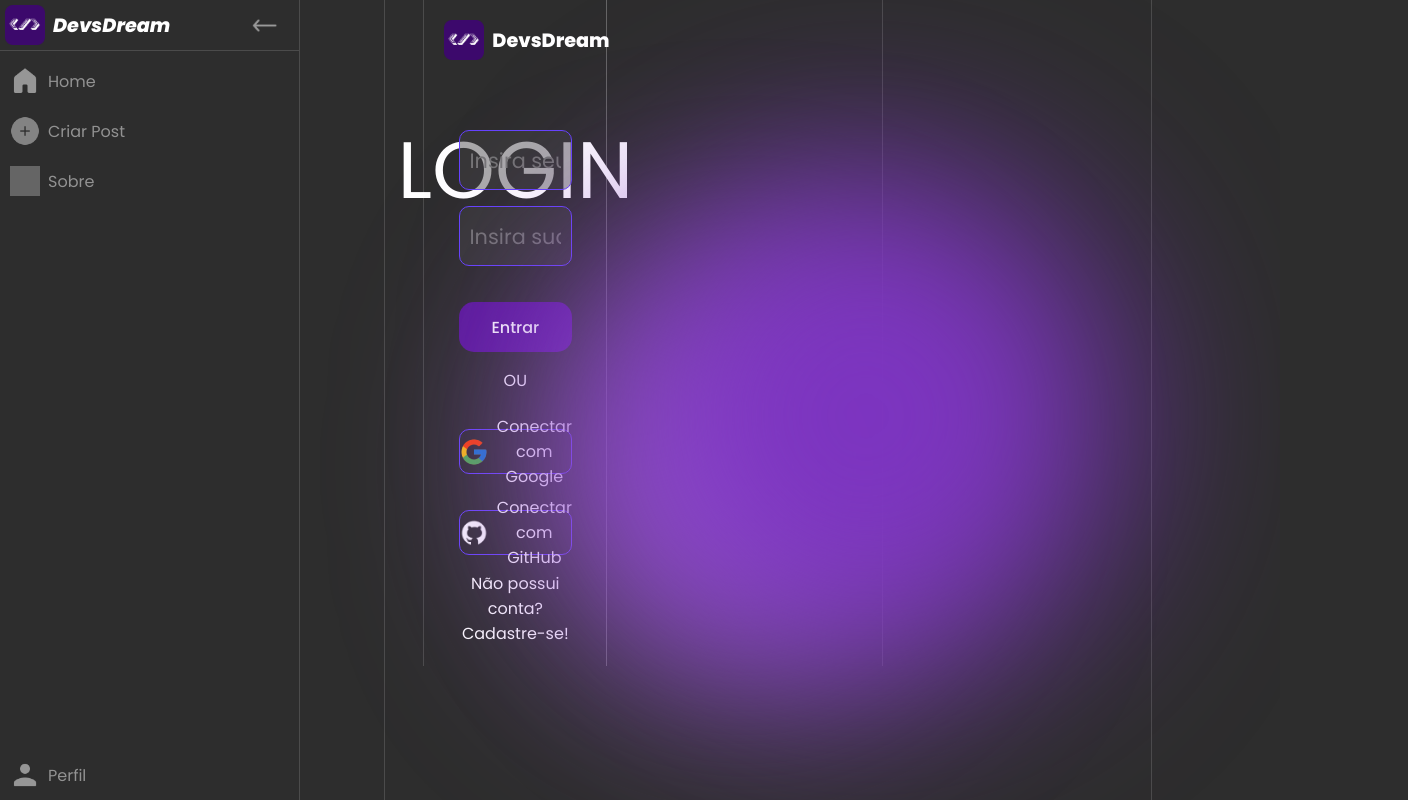
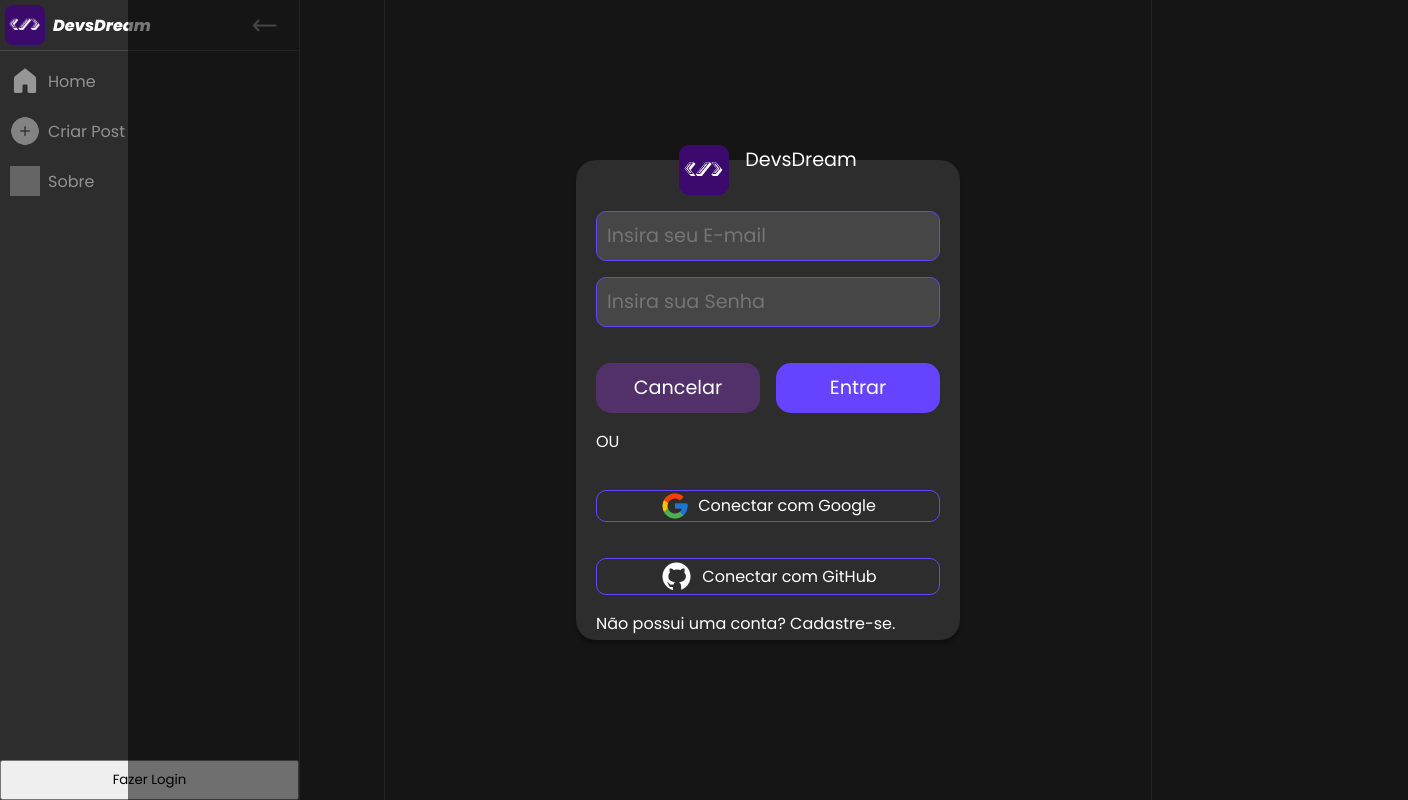
Before and after one commit to JoaoPedroLourenco/DevsDream, a React (Vite) app: page /login in a window 1280 px wide. Shown: the whole page, 1408 px wide, since content can reach past the window. Built offline with nearby package versions, Linux system fonts and the light colour scheme; grey boxes are pictures that could not be loaded.

Commit message:
pop up de login criado e atualização na página de sobre

```diff
--- a/index.html
+++ b/index.html
@@ -2,12 +2,12 @@
 <html lang="en">
   <head>
     <meta charset="UTF-8" />
-    <link rel="icon" type="image/svg+xml" href="/vite.svg" />
     <meta name="viewport" content="width=device-width, initial-scale=1.0" />
     <link rel="preconnect" href="https://fonts.googleapis.com">
     <link rel="preconnect" href="https://fonts.gstatic.com" crossorigin>
     <link href="https://fonts.googleapis.com/css2?family=Poppins:ital,wght@0,100;0,200;0,300;0,400;0,500;0,600;0,700;0,800;0,900;1,100;1,200;1,300;1,400;1,500;1,600;1,700;1,800;1,900&display=swap" rel="stylesheet">
-    <title>Vite + React</title>
+    <link rel="shortcut icon" href="./src/assets/imgs/favicon.ico" type="image/x-icon">
+    <title>DevsDream</title>
   </head>
   <body>
     <div id="root"></div>
--- a/src/components/SideBar.css
+++ b/src/components/SideBar.css
@@ -105,6 +105,11 @@
     opacity: .5;
 }
 
+nav ul li button{
+    width: 100%;
+    height: 40px;
+}
+
 nav ul li p{
     color: var(--brancoTransparenteTexto);
 }
@@ -119,3 +124,9 @@
     border-right: 3px solid var(--roxo);
     transition: 0s;
 }
+
+@media (max-width: 1200px) {
+    nav{
+        width: 10%;
+    }
+}
--- a/src/components/SideBar.jsx
+++ b/src/components/SideBar.jsx
@@ -14,8 +14,20 @@
 
 import { NavLink } from "react-router-dom";
 
+import Login from "../routes/Login/Login";
+
 const SideBar = () => {
   const [hideSideBar, setHideSideBar] = useState(false);
+
+  const [loginPopUp, setLoginPopUp] = useState(false);
+
+  const openLoginPopUp = () => {
+    setLoginPopUp(!loginPopUp);
+  };
+
+  const evitarFechamento = (e) => {
+    e.stopPropagation();
+  };
 
   const handleClick = () => {
     setHideSideBar(!hideSideBar);
@@ -66,10 +78,10 @@
       <div className="perfil">
         <ul>
           <li>
-            <NavLink to="/perfil">
-              <img src={user} alt="perfil" />
-              <p style={{ display: hideSideBar ? "none" : "block" }}>Perfil</p>
-            </NavLink>
+            <button onClick={openLoginPopUp}>
+              Fazer Login
+              {loginPopUp && <Login />}
+            </button>
           </li>
         </ul>
       </div>
--- a/src/routes/Login/Login.css
+++ /dev/null
@@ -1,146 +0,0 @@
-.containerFormLogin{
-    width: 40%;
-    height: auto;
-    display: flex;
-    flex-direction: column;
-    align-items: center;
-    padding: 20px;
-    color: white;
-    border-right: 1px solid rgba(255, 255, 255, 0.267);
-}
-
-.containerFormLogin h1{
-    text-align: center;
-    font-size:  5em;
-    text-transform: uppercase;
-    font-weight: 400;
-    margin-top: 50px;
-    margin-bottom: -100px;
-}
-
-.containerFormLogin .logo{
-    width: 100%;
-    display: flex;
-    align-items: center;
-    gap: .5em;
-}
-
-.logo p{
-    font-size: 1.2em;
-    font-weight: 800;
-}
-
-.containerFormLogin form{
-    width: 80%;
-    height: 100%;
-    display: flex;
-    flex-direction: column;
-    justify-content: center;
-    gap: 1em;
-    text-align: center;
-
-}
-
-form input{
-    background: #44444473;
-    height: 60px;
-    border-radius: 10px;
-    border: 1px solid #6643FF;
-    padding: 0px 10px;
-    font-size: 1.3em;
-    color: white;
-    transition: .2s;
-    outline: none;
-}
-
-form input:focus{
-    outline: none;
-    box-shadow: 0px 0px 0px 4px #6643ffa6;
-    transition: .2s;
-}
-
-form .btn-login{
-    background: #5A189A;
-    height: 50px;
-    font-size: 1em;
-    font-weight: 500;
-    border-radius: 15px;
-    color: white;
-    border: none;
-    font-size: 1em;
-    cursor: pointer;
-    transition: .2s;
-}
-
-form .btn-altLogin{
-    width: 100%;
-    height: 45px;
-    background: none;
-    border: 1px solid #6643FF;
-    border-radius: 10px;
-    color: white;
-    font-size: 1em;
-    cursor: pointer;
-    transition: .2s;
-    display: flex;
-    align-items: center;
-    justify-content: center;
-    gap: .5em;
-}
-
-.btn-altLogin img{
-    width: 30px;
-    height: 30px;
-}
-
-form p{
-    font-size: 1em;
-}
-
-form .btn-login:hover{
-    background: #3C096C;
-    transition: .2s;
-}
-
-.btn-altLogin:hover{
-    background: #6643ff41;
-}
-
-.lado-esq-login{
-    width: 60%;
-    height: 100%;
-    position: relative;
-}
-
-.lado-esq-login .circle{
-    position: absolute;
-    left: 45%;
-    bottom: -30%;
-    width: 400px;
-    height: 400px;
-    background: #A865E1;
-    border-radius: 50%;
-    filter: blur(100px);
-}
-
-.lado-esq-login .circle2{
-    position: absolute;
-    left: 70%;
-    bottom: -20%;
-    width: 500px;
-    height: 500px;
-    background: #7C34C0;
-    border-radius: 50%;
-    filter: blur(100px);
-}
-
-@media (max-width: 1100px) {
-    .lado-esq-login{
-        display: none;
-    }
-
-    .containerFormLogin{
-        width: 100%;
-        border: none;
-    }
-}
--- a/src/routes/Login/Login.jsx
+++ b/src/routes/Login/Login.jsx
@@ -2,59 +2,74 @@
 import Logo from "../../assets/imgs/Logo.png";
 import gitHub from "../../assets/imgs/GitHub.png";
 import google from "../../assets/imgs/Google.png";
-import "./Login.css";
+import styles from "./Login.module.css";
 
 const Login = () => {
   // consumir estado do email e senha
   const [email, setEmail] = useState("");
   const [senha, setSenha] = useState("");
 
+  const [closePopUp, setClosePopUp] = useState(false);
+
   // função executada no submit do form
   const handleSubmit = (e) => {
     e.preventDefault();
   };
 
+  const evitarFechamento = (e) => {
+    e.stopPropagation();
+  };
+
+  const fecharPopUp = () => {
+    setClosePopUp(!closePopUp);
+  };
+
   return (
-    <div className="container">
-      <div className="containerFormLogin">
-        <div className="logo">
-          <img src={Logo} alt="" />
+    <div
+      className={styles.loginContainer}
+      onClick={evitarFechamento}
+      style={{ display: closePopUp ? "none" : "flex" }}
+    >
+      <form onSubmit={handleSubmit}>
+        <div className={styles.logo}>
+          <img src={Logo} alt="DevsDream" />
           <p>DevsDream</p>
         </div>
-        <h1>Login</h1>
-        <form onSubmit={handleSubmit}>
         <input
           type="text"
           name="email"
-            placeholder="Insira seu e-mail"
+          placeholder="Insira seu E-mail"
           value={email}
           onChange={(e) => setEmail(e.target.value)}
         />
         <input
           type="password"
           name="senha"
-            placeholder="Insira sua senha"
+          placeholder="Insira sua Senha"
           value={senha}
           onChange={(e) => setSenha(e.target.value)}
-          />{" "}
-          {/* Pega o valor do input e passa para o state */}
-          <button className="btn-login">Entrar</button>
+        />
+
+        <div className={styles.btnsLogin}>
+          <button onClick={fecharPopUp} className={styles.btnCancelar}>
+            Cancelar
+          </button>
+          <button>Entrar</button>
+        </div>
+
         <p>OU</p>
-          <button className="btn-altLogin">
-            <img src={google} alt="" />
+
+        <button className={styles.btnAltLogin}>
+          <img src={google} alt="google" />
           Conectar com Google
         </button>
-          <button className="btn-altLogin">
-            <img src={gitHub} alt="" />
+        <button className={styles.btnAltLogin}>
+          <img src={gitHub} alt="gitHub" />
           Conectar com GitHub
         </button>
-          <p>Não possui conta? Cadastre-se!</p>
+
+        <p>Não possui uma conta? Cadastre-se.</p>
       </form>
-      </div>
-      <div className="lado-esq-login">
-        <div className="circle"></div>
-        <div className="circle2"></div>
-      </div>
     </div>
   );
 };
--- /dev/null
+++ b/src/routes/Login/Login.module.css
@@ -0,0 +1,73 @@
+.loginContainer{
+    width: 100vw;
+    height: 100vh;
+    position: absolute;
+    z-index: 3;
+    left: 50%;
+    top: 50%;
+    transform: translate(-50%, -50%);
+    display: flex;
+    align-items: center;
+    justify-content: center;
+    flex-direction: column;
+    background: rgba(0, 0, 0, 0.534);
+}
+
+.loginContainer form{
+    display: flex;
+    flex-direction: column;
+    justify-content: center;
+    gap: 1em;
+    width: 30%;
+    height: 60%;
+    margin: 0 auto;
+    background: #2d2d2d;
+    border-radius: 20px;
+    box-shadow: 0px 4px 4px rgba(0,0,0,0.3);
+    padding: 20px;
+}
+
+.logo{
+    display: flex;
+    gap: 1em;
+    justify-content: center;
+    margin-top: -20px;
+}
+
+.logo p{
+    font-size: 1.2em;
+}
+
+
+form p{
+    font-size: 1em;
+}
+
+form .btnAltLogin{
+    width: 100%;
+    height: 45px;
+    background: none;
+    border: 1px solid #6643FF;
+    border-radius: 10px;
+    color: white;
+    font-size: 1em;
+    cursor: pointer;
+    transition: .2s;
+    display: flex;
+    align-items: center;
+    justify-content: center;
+    gap: .5em;
+}
+
+.btnAltLogin:hover{
+    background: #6643ff41;
+}
+
+form .btnsLogin{
+    display: flex;
+    gap: 1em;
+}
+
+.btnsLogin .btnCancelar{
+    background: rgb(82, 49, 106);
+}
--- a/src/routes/Sobre/Sobre.jsx
+++ b/src/routes/Sobre/Sobre.jsx
@@ -1,4 +1,7 @@
 import React from "react";
+
+import github from "../../assets/imgs/GitHub.png";
+import instagram from "../../assets/imgs/Instagram.png";
 
 import styles from "./Sobre.module.css";
 
@@ -14,6 +17,18 @@
           Sobre a <span>DevsDream</span>
         </h1>
 
+        <div className={styles.creditos}>
+          <p>Projeto criado por João Pedro Lourenço</p>
+          <div className={styles.btnCreditos}>
+            <a href="https://github.com/JoaoPedroLourenco" target="_blank">
+              <img src={github} alt="" />
+            </a>
+            <a href="https://instagram.com/joaoo.pedrool" target="_blank">
+              <img src={instagram} alt="" />
+            </a>
+          </div>
+        </div>
+
         <p>
           O DevsDream é um fórum focado principalmente na área da tecnologia,
           buscando trazer esclarecimentos, feedbacks ou ideias aos projetos e/ou
@@ -22,7 +37,7 @@
 
         <h2>Projeto realizado para o bootcamp Jovem Programador 2024</h2>
 
-        <a href="https://unimar.br/" target="_blank">
+        <a href="https://unimar.br/" target="_blank" className="unimarBtn">
           Conheça a Unimar!
         </a>
       </div>
--- a/src/routes/Sobre/Sobre.module.css
+++ b/src/routes/Sobre/Sobre.module.css
@@ -37,6 +37,30 @@
     background: #6643FF;
     text-decoration: none;
     transition: .2s;
+    display: flex;
+    align-items: center;
+    justify-content: center;
+    flex-direction: column;
+}
+
+.creditos{
+    width: 50%;
+    height: 20%;
+    display: flex;
+    flex-direction: column;
+    gap: .5em;
+}
+
+.creditos .btnCreditos{
+    display: flex;
+    align-items: center;
+    justify-content: center;
+    gap: 1em;
+}
+
+.btnCreditos a img{
+    width: 30px;
+    height: 30px;
 }
 
 .sobreContainer a:hover{
```
Also changed, not shown: src/assets/imgs/Instagram.png (added), 1 other file (tests, documents, lock files or other folders). Lines whose indentation alone changed are shown as unchanged.
